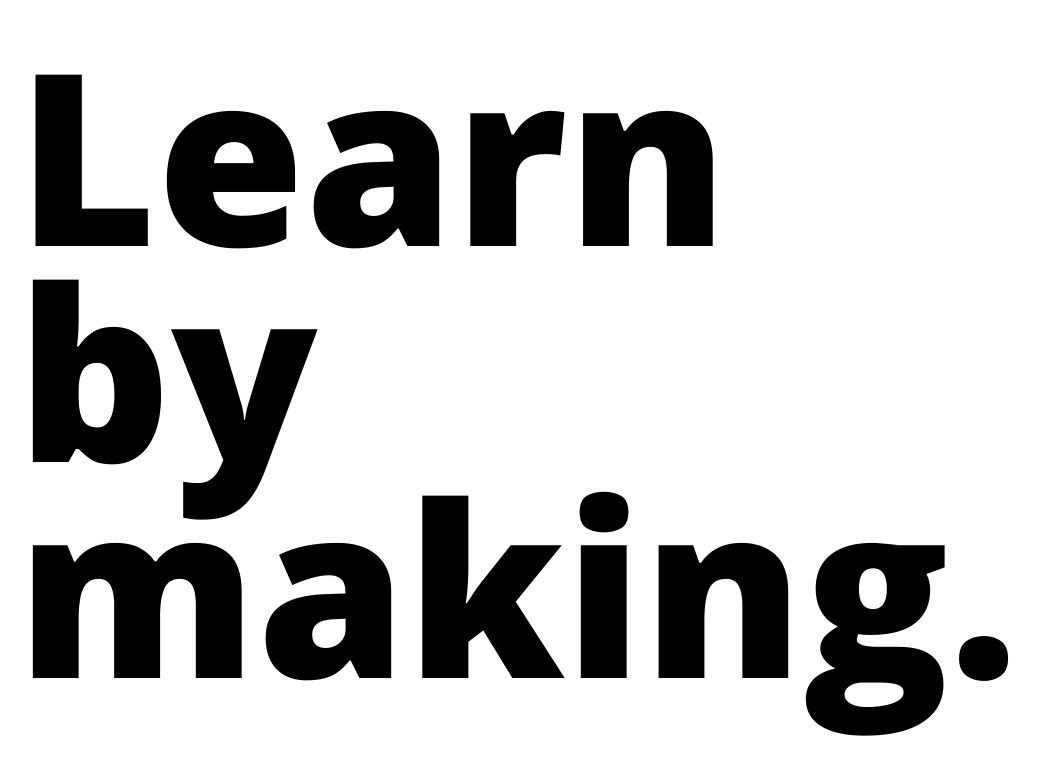
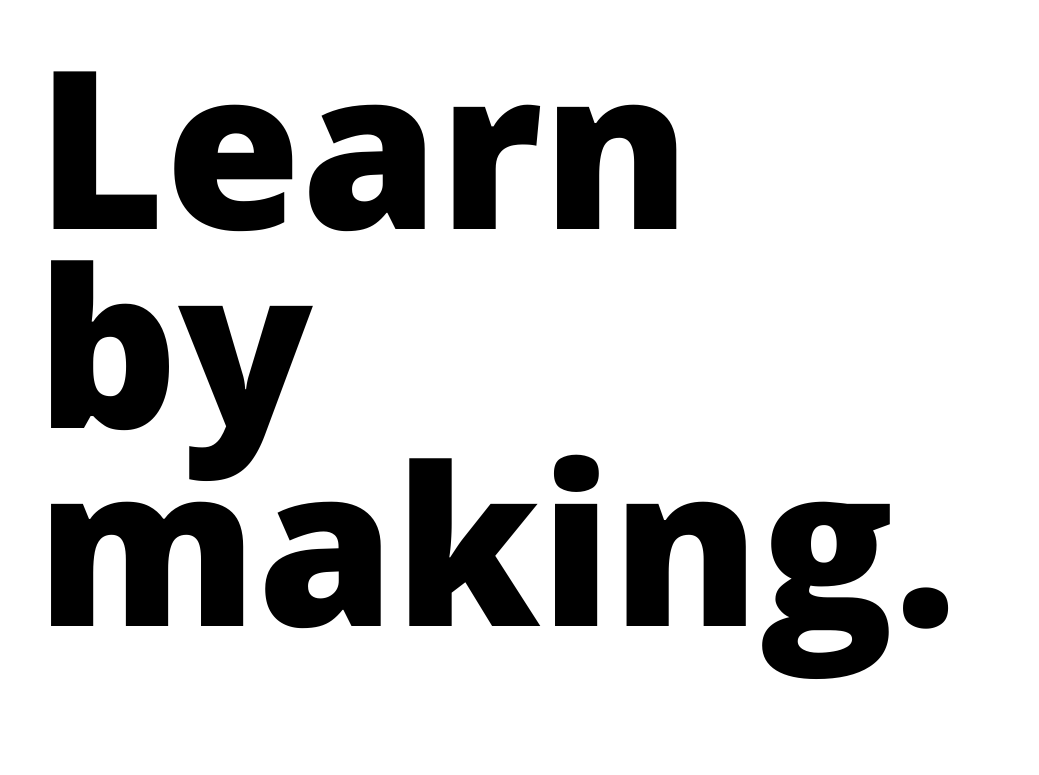
Before and after one commit to learnbymakingwales/learnbymakingwales.github.io, a Jekyll site: the page built from index.md, in a window 1280 px wide. Shown: the top 775 px of the page, without its empty margins (143-1182 px from the left). Built offline with Jekyll 4.4.1, drawn with Linux system fonts in a browser that asks for light colours.

Commit message:
Make title size fluid

```diff
--- a/_layouts/landing.html
+++ b/_layouts/landing.html
@@ -18,6 +18,8 @@
 <body class="lang-{{page.lang}}">
   <script>document.body.className = ((document.body.className) ? document.body.className + ' js-enabled' : 'js-enabled');</script>
 
+  <main class="main">
+
     {% assign pages=site.pages | where:"ref", page.ref | group_by: 'lang' %}
     {% for altpage in pages %}
       {% if page.lang != altpage.name %}
@@ -29,5 +31,7 @@
       <h1 class="lbm-title">{{site.t[page.lang].title}}</h1>
     </div>
 
+  </main>
+
 </body>
 </html>
--- a/assets/css/app.css
+++ b/assets/css/app.css
@@ -1,17 +1,37 @@
+:root {
+  --base-font-size: 16px;
+}
+
+
 html {
   font-family: 'Work Sans', sans-serif;
   font-family: 'Open Sans', sans-serif;
 }
 
+body {
+  margin: 0;
+}
+
+.main {
+  padding: 0 15px;
+}
+
+@media (min-width: 46.25em) {
+  .main {
+    padding: 0 30px;
+  }
+}
+
 .typography-header {
   margin: 45px auto;
   max-width: 960px;
-  font-size: 120px;
+  width: min-content;
 }
 
 .lbm-title {
+  --scaler: 1.6;
   margin: 0;
-  font-size: 240px;
+  font-size: clamp(60px, var(--base-font-size) + (10vw * var(--scaler)), 240px);
   font-weight: 800;
   line-height: .9;
 }
```
Lines whose indentation alone changed are shown as unchanged.
